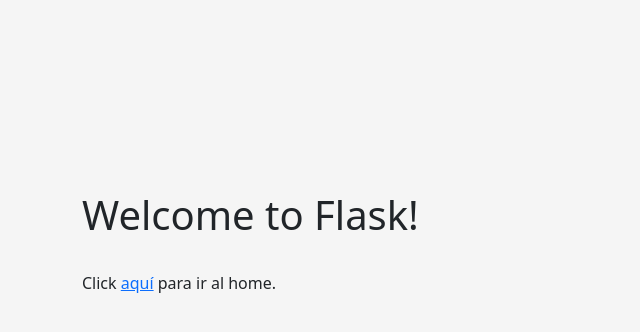
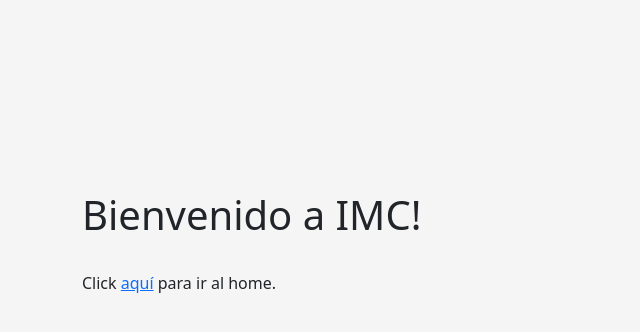
Before and after one commit to JohnU-07/InternationalMealCompany, a Flask app: page /welcome in a window 1280 px wide. Shown: the part 149-481 px from the top of the page, without its empty margins (0-640 px from the left). Run offline with Flask 2, Linux system fonts and the light colour scheme.

Commit message:
[Add] Changes in templates

```diff
--- a/templates/index.html
+++ b/templates/index.html
@@ -2,7 +2,7 @@
 {% block content %}
 
 
-<h1>Welcome to Flask!</h2>
+<h1>Bienvenido a IMC!</h2>
   <br>
   <p>Click <a href="/logout">aquí</a> para cerrar sesión.</p>
 
--- a/templates/welcome.html
+++ b/templates/welcome.html
@@ -2,7 +2,7 @@
 {% block content %}
 
 
-<h1>Welcome to Flask!</h2>
+<h1>Bienvenido a IMC!</h2>
     <br>
     <p>Click <a href="/">aquí</a> para ir al home.</p>
 
```
